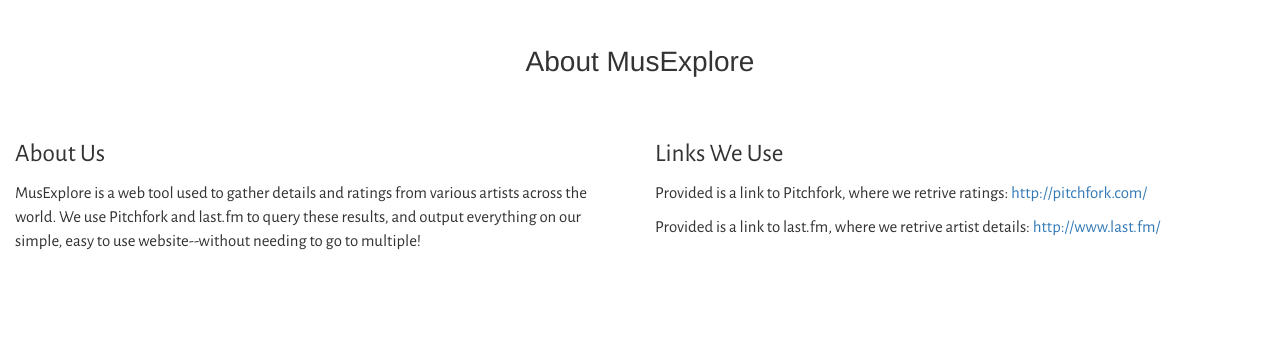
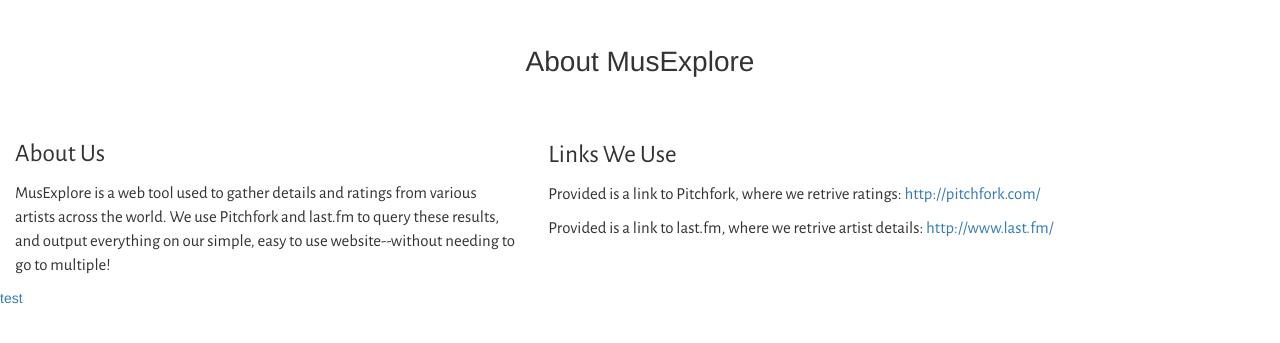
Before and after one commit to hermstadalex/MusExplore, a Django app: page /about/ in a window 1280 px wide. Shown: the part 52-395 px from the top of the page. Run offline with Django 3.2, Linux system fonts and the light colour scheme; some libraries are stand-ins or nearby versions.

Commit message:
update about

```diff
--- a/templates/about.html
+++ b/templates/about.html
@@ -1,6 +1,6 @@
 {% load staticfiles %}
 <link rel="stylesheet" href="//maxcdn.bootstrapcdn.com/bootstrap/3.2.0/css/bootstrap.min.css">
-<link rel="stylesheet" type="text/css" href="{% static 'style.css' %}" />
+<link rel="stylesheet" type="text/css" href="{% static 'about.css' %}" />
 <link href='https://fonts.googleapis.com/css?family=Alegreya+Sans' rel='stylesheet' type='text/css'>
 <link href="http://users.humboldt.edu/smtuttle/styles/normalize.css" type="text/css" rel="stylesheet" />
 
@@ -49,12 +49,13 @@
   <h1> About MusExplore </h1>
   <br><br>
 
-
+<!--for col-md-6 refer to bootstrap grid  -->
   <div class="row">
-    <div class="col-md-6">
+    <div class="col-md-5">
   <p class="AboutUs"> About Us </p>
   <p class="details"> MusExplore is a web tool used to gather details and ratings from various artists across the world. We use Pitchfork and last.fm to query these results, and output everything on our simple, easy to use website--without needing to go to multiple! </p>
     </div>
+  <div class="col-md-2"></div>
 
   <div class="col-md-6">
   <p class="links"> Links We Use </p>
@@ -66,3 +67,6 @@
     </div>
     </div>
   </div>
+
+
+<p> test </p>
```
Also changed, not shown: django_project/static/about.css (renamed from django_project/static/style.css), 1 other file.
